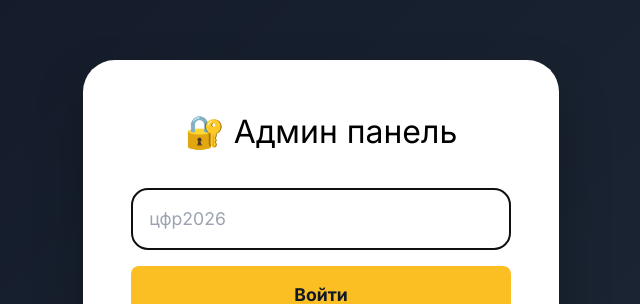
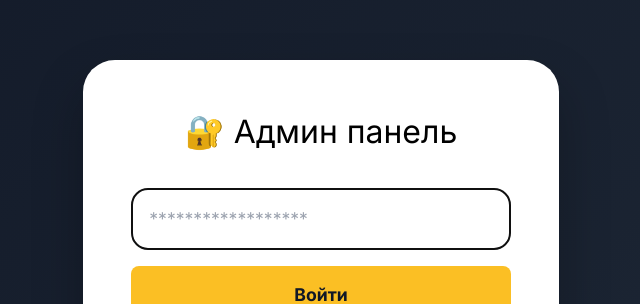
Before and after one commit to NBS-wt-Director/shifu-panda, a Next.js app: page /admin in a window 1280 px wide. Shown: the part 184-488 px from the top of the page, without its empty margins (319-959 px from the left). Built offline with nearby package versions, Linux system fonts and the light colour scheme.

Commit message:
gitignore, форма входа в админку

```diff
--- a/src/app/admin/page.tsx
+++ b/src/app/admin/page.tsx
@@ -170,7 +170,7 @@ const defaultSections = [
               type="password"
               value={password}
               onChange={(e) => setPassword(e.target.value)}
-              placeholder="цфр2026"
+              placeholder="******************"
               autoFocus
             />
             <button type="submit">Войти</button>
--- a/src/components/admin/AuthForm.tsx
+++ b/src/components/admin/AuthForm.tsx
@@ -18,7 +18,7 @@ export default function AuthForm({ password, setPassword, onSubmit, error }: Aut
             type="password"
             value={password}
             onChange={(e) => setPassword(e.target.value)}
-            placeholder="цфр2026"
+            placeholder="вспоминай..."
             className={styles.authInput}
             autoFocus
           />
```
Also changed, not shown: 1 other file (tests, documents, lock files or other folders).
